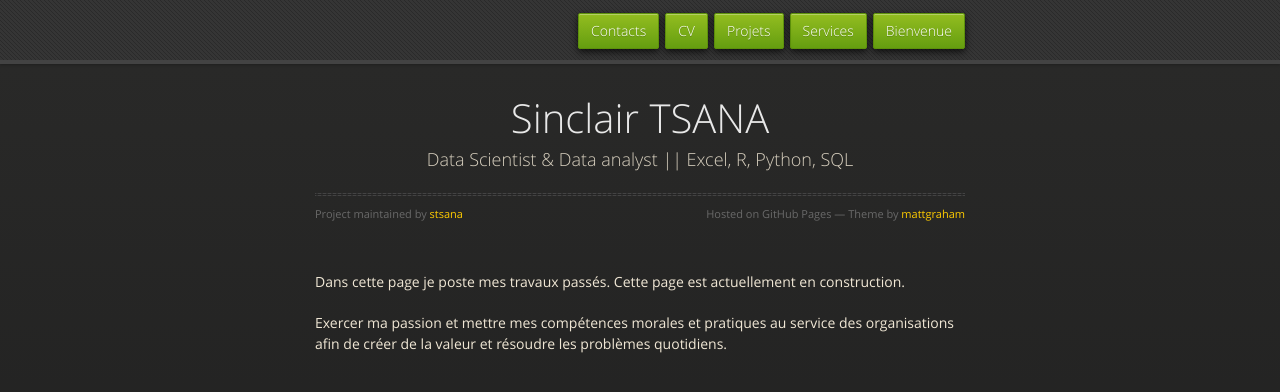
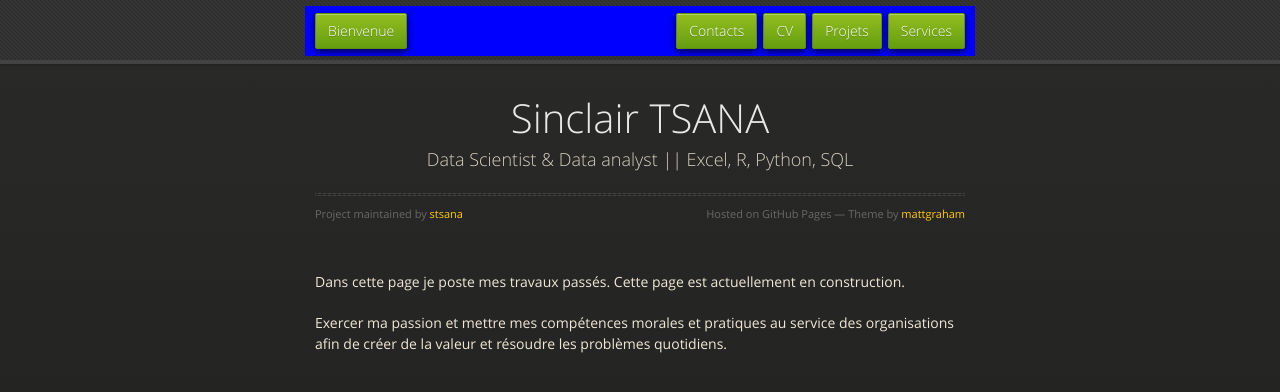
Before and after one commit to stsana/stsana.github.io, a Jekyll site: the page built from index.md, in a window 1280 px wide. Shown: the top 392 px of the page. Built offline with Jekyll 4.4.1, drawn with Linux system fonts in a browser that asks for light colours.

Commit message:
remise de link au label bienvenue

```diff
--- a/_layouts/default.html
+++ b/_layouts/default.html
@@ -21,7 +21,7 @@
       <div id="header">
         <nav>
           <ul>
-            <li class="downloads"><a href="{{ stsana.github.io/ }}">Bienvenue</a></li>
+            <li class="link"><a href="{{ stsana.github.io/ }}">Bienvenue</a></li>
             {% if site.show_downloads %}
             <li class="downloads"><a href="{{ stsana/stsana.github.io/another-page.md }}">Services</a></li>
             <li class="downloads"><a href="{{  }}">Projets</a></li>
```
